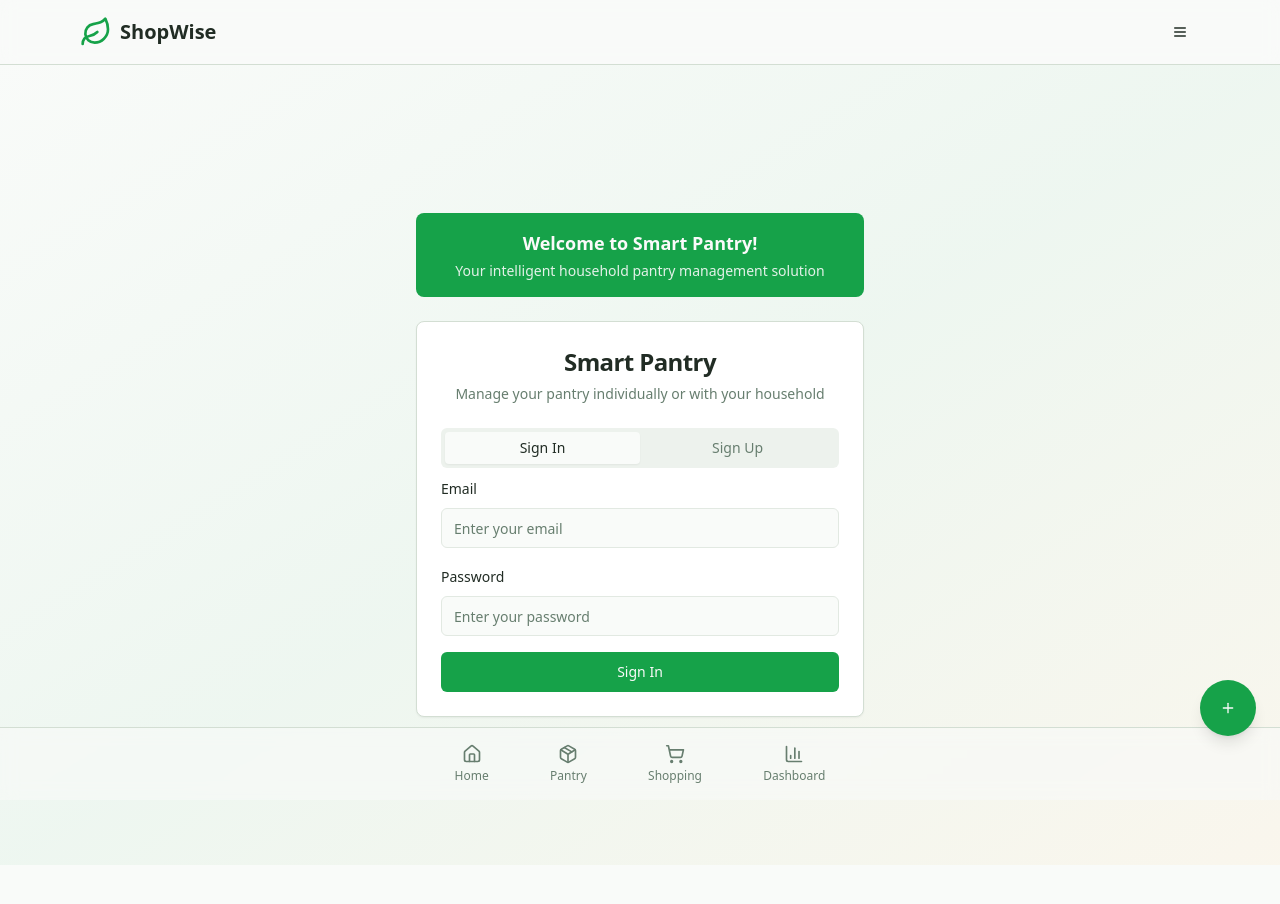
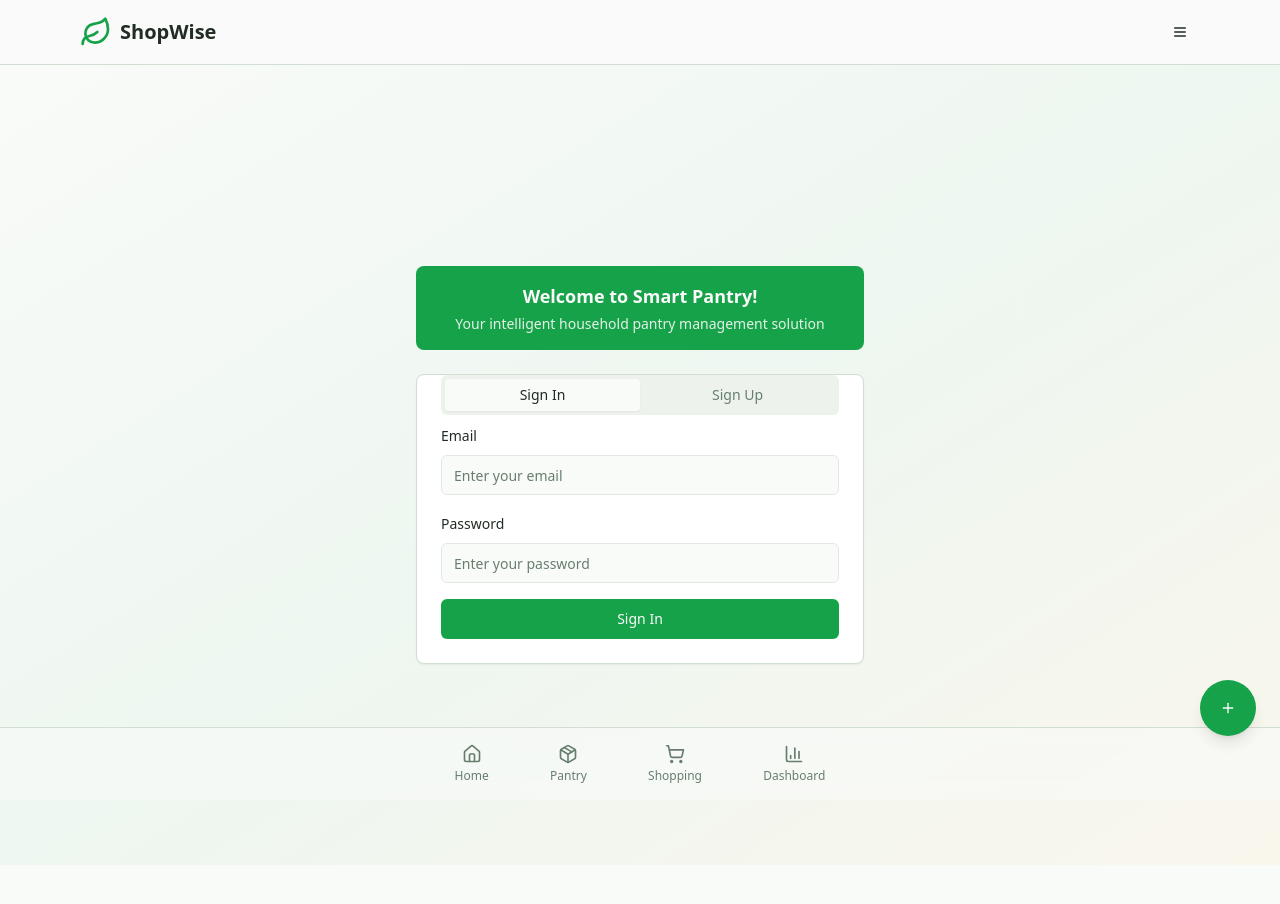
Before and after one commit to Annu113/shop-wise-v0, a React (Vite) app: page /auth in a window 1280 px wide. Shown: the top 904 px of the page. Built offline with nearby package versions, Linux system fonts and the light colour scheme.

Commit message:
Remove welcome message

```diff
--- a/src/pages/Auth.tsx
+++ b/src/pages/Auth.tsx
@@ -63,12 +63,6 @@ const Auth = () => {
           <p className="text-sm mt-1 opacity-90">Your intelligent household pantry management solution</p>
         </div>
         <Card className="w-full">
-        <CardHeader className="text-center">
-          <CardTitle className="text-2xl font-bold">Smart Pantry</CardTitle>
-          <CardDescription>
-            Manage your pantry individually or with your household
-          </CardDescription>
-        </CardHeader>
         <CardContent>
           <Tabs defaultValue="signin" className="w-full">
             <TabsList className="grid w-full grid-cols-2">
```
